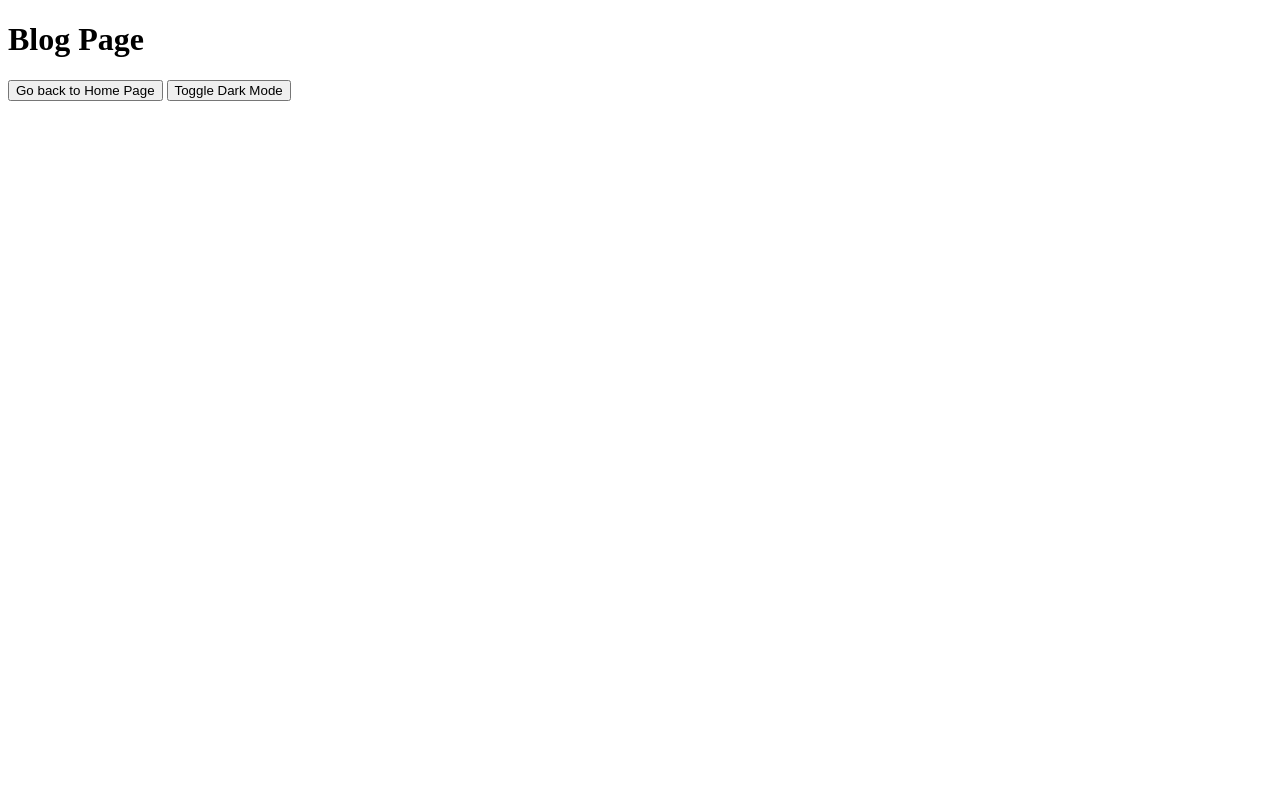
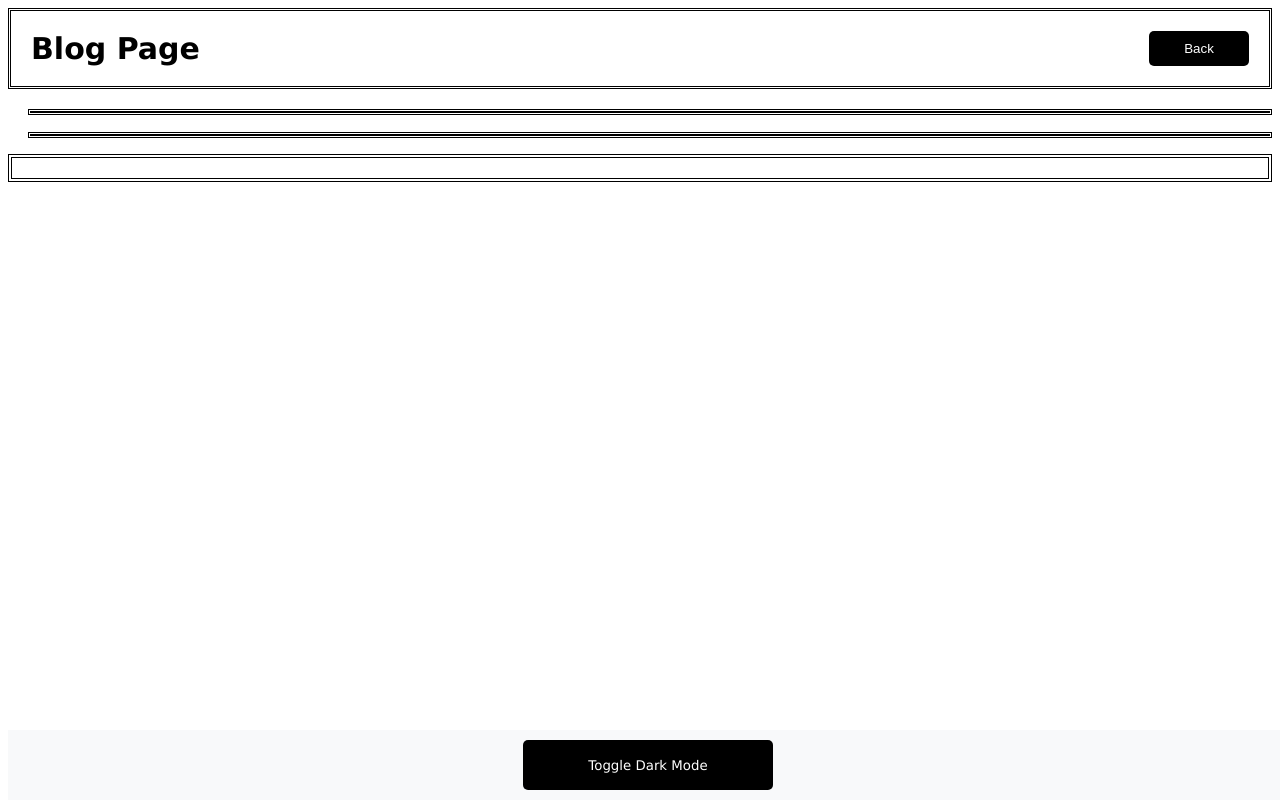
Before and after one commit to cococnde/personal-blog, a plain HTML site: page blog.html in a window 1280 px wide. Drawn offline with Linux system fonts and the light colour scheme.

Commit message:
Updated styling for blog.html and updated README

```diff
--- a/assets/css/blog.css
+++ b/assets/css/blog.css
@@ -1,4 +1,48 @@
 /*add light/dark toggle mode  here*/
+
+.title-container {
+    display: flex;
+    justify-content: space-between;
+    align-items: center;
+    margin-bottom: 20px;
+    border-style: double;
+}
+
+h1{
+    display: flex;
+    font-size: 30px;
+    font-weight: bold;
+    margin-left: 20px;
+    font-family: 'Lucida Sans', 'Lucida Sans Regular', 'Lucida Grande', 'Lucida Sans Unicode', Geneva, Verdana, sans-serif;
+}
+
+h2 {
+    border-style: double;
+    font-size: 20px;
+    font-weight: bold;
+    margin-left: 20px;
+    font-family: 'Lucida Sans', 'Lucida Sans Regular', 'Lucida Grande', 'Lucida Sans Unicode', Geneva, Verdana, sans-serif;
+}
+
+h3 {
+    border-style: double;
+    font-size: 15px;
+    font-weight: bold;
+    margin-left: 20px;
+    font-family: 'Lucida Sans', 'Lucida Sans Regular', 'Lucida Grande', 'Lucida Sans Unicode', Geneva, Verdana, sans-serif;
+}
+
+button {
+    padding: 10px;
+    border-radius: 5px;
+    width: 100px;
+    border: none;
+    margin-right: 20px;
+    background-color: black;
+    color: white;
+    cursor: pointer;
+}
+
 
 body.dark-mode {
     background-color: #2b2b2b;
@@ -11,7 +55,32 @@ body.dark-mode {
     justify-content: space-between;
 }
 
-.blogData {
-    flex: 0 0 calc(50% - 10px)
+p {
+    flex: 0 0 calc(50% - 10px);
+    border: double 4px;
+    padding: 10px;
+    margin-bottom: 20px;
+    box-sizing: border-box;
+}
 
+.footer-container {
+    position: fixed;
+    width: 100%;
+    bottom: 0;
+    display: flex;
+    justify-content: center;
+    align-items: center;
+    padding: 10px;
+    background-color: #f8f9fa;
 }
+#toggle-theme {
+    padding: 10px;
+    border-radius: 5px;
+    border: none;
+    background-color: black;
+    color: white;
+    cursor: pointer;
+    width: 250px;
+    height: 50px;
+    font-family: 'Lucida Sans', 'Lucida Sans Regular', 'Lucida Grande', 'Lucida Sans Unicode', Geneva, Verdana, sans-serif;
+}
--- a/assets/css/js/logic.js
+++ b/assets/css/js/logic.js
@@ -4,6 +4,6 @@ function goBack() {
     window.history.back();
 }
 
-document.getElementById('dark-mode-toggle').addEventListener('click', function() {
+document.getElementById('toggle-theme').addEventListener('click', function() {
     document.body.classList.toggle('dark-mode');
 });
--- a/blog.html
+++ b/blog.html
@@ -9,17 +9,19 @@
     <title>Blog Page</title>
 </head>
 <body>
-    <h1>Blog Page</h1>
+    <div class = "title-container">
+    <h1 id ="Blog Page">Blog Page</h1>
+    <button onclick="window.location.href='index.html'">Back</button>
+   </div>
 
     <h2 id="title"></h2>
     <h3 id = "username"></h3>
     <p id = "content"></p>
 
+<div class="footer-container">
+    <button id="toggle-theme">Toggle Dark Mode </button>
 
-    <button onclick="window.location.href='index.html'">Go back to Home Page</button>
-    <button id="dark-mode-toggle">Toggle Dark Mode </button>
-
-
+</div>
     <div id="blogContent">
         <script src="./assets\css/js/blog.js"></script>
         <script src="./assets\css/js/logic.js"></script>
```
Also changed, not shown: 1 other file.
